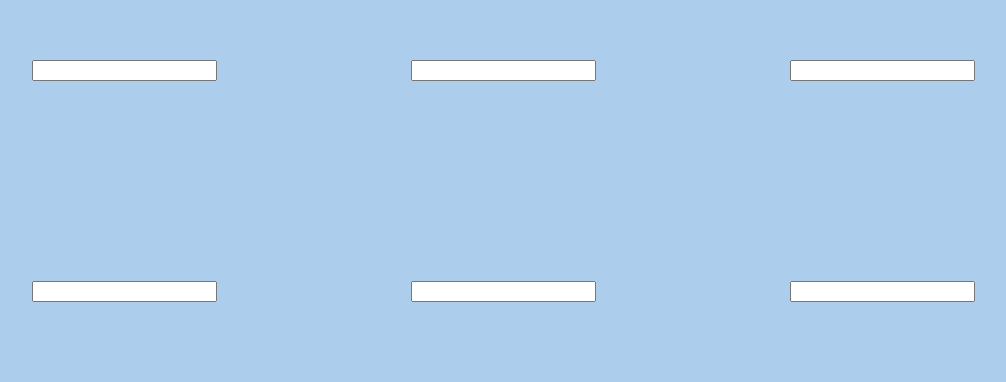
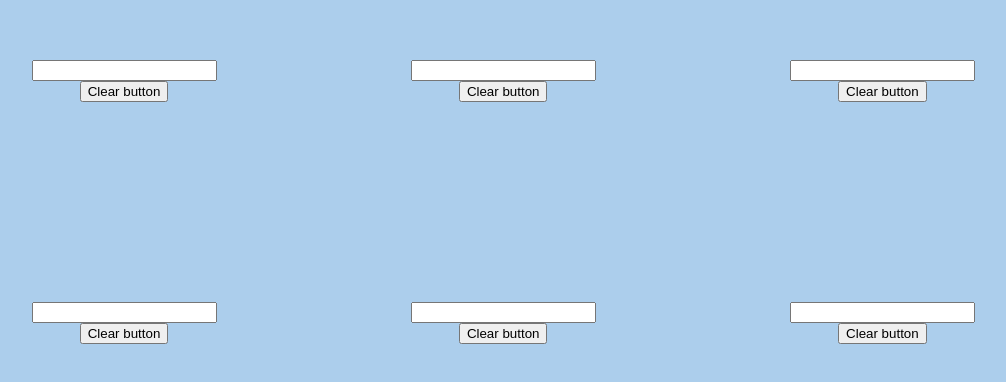
Before and after one commit to edanofek/Web-Client-WS-Programming-Exercise, a React app: page / in a window 1280 px wide. Shown: the part 148-530 px from the top of the page, without its empty margins (42-1048 px from the left). Built offline with nearby package versions, Linux system fonts and the light colour scheme.

Commit message:
Add clear button component

```diff
--- a/src/client/components/CanvasDraw.jsx
+++ b/src/client/components/CanvasDraw.jsx
@@ -17,14 +17,14 @@ class CanvasDraw extends Component {
     return <div className="CanvasDraw">
       <canvas className="cavansBase"/>
       <DrawerInputField
-        id={1}
+        id={this.props.id}
         drawerName={'DrawerInputField'}
       />
-      {/*
+
       <ClearCanvasBtn
+        id={this.props.id}
+      />
 
-      />
-      */}
     </div>;
 
   }
--- a/src/client/components/ClearCanvasBtn.jsx
+++ b/src/client/components/ClearCanvasBtn.jsx
@@ -10,10 +10,15 @@ class ClearCanvasBtn extends Component {
         };
     }
 
+
+    clearButtonHandler(){
+        console.info("clearButtonHandler");
+    }
+
     render() {
 
         return <div className="ClearCanvasBtn">
-           ClearCanvasBtn
+           <button onClick={this.clearButtonHandler.bind(this)}>Clear button</button>
         </div>;
 
     }
```
